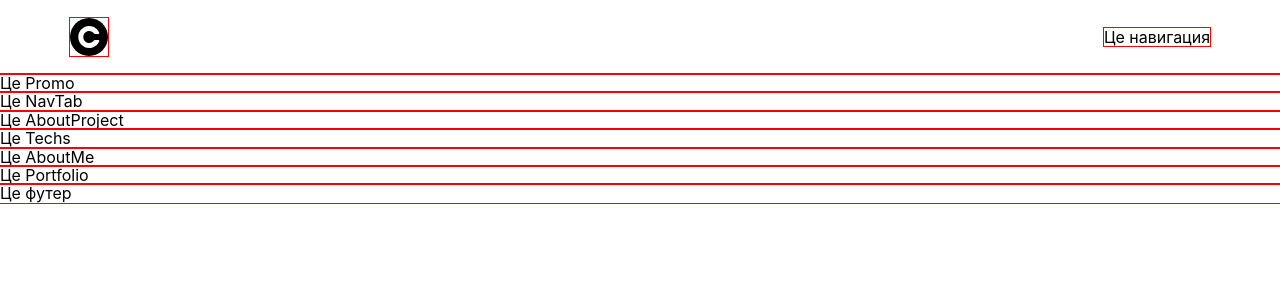
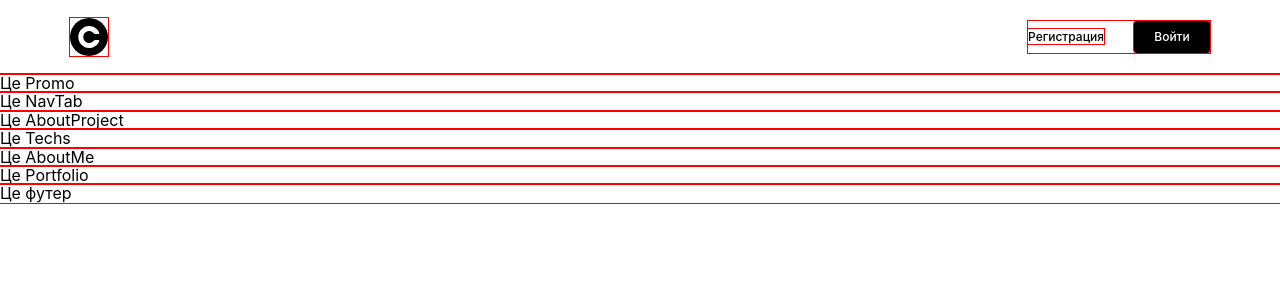
Before and after one commit to mahakomar11/movies-explorer-frontend, a React (Create React App) app: page / in a window 1280 px wide. Shown: the top 300 px of the page. Built offline with nearby package versions, Linux system fonts and the light colour scheme.

Commit message:
Fill Navigation

```diff
--- a/src/components/Navigation/Navigation.css
+++ b/src/components/Navigation/Navigation.css
@@ -0,0 +1,33 @@
+.nav__link {
+  margin-right: 20px;
+  text-decoration: none;
+  color: inherit;
+  font-weight: 500;
+  font-size: 12px;
+  line-height: 16px;
+}
+
+.nav__link:last-of-type {
+  margin-right: 0px;
+}
+
+.nav__link:hover {
+  text-decoration: underline;
+}
+
+.nav__button {
+  width: 76px;
+  height: 32px;
+  margin-left: 30px;
+  font-weight: 500;
+  font-size: 12px;
+  line-height: 16px;
+  color: #ffffff;
+  background: #000000;
+  border-radius: 3px;
+  border: 0px;
+}
+
+.nav__button:hover {
+  opacity: 80%;
+}
--- a/src/components/Navigation/Navigation.js
+++ b/src/components/Navigation/Navigation.js
@@ -1,7 +1,15 @@
+import { Link } from 'react-router-dom';
+import './Navigation.css';
+
 function Navigation() {
-    return (
-        <div>Це навигация</div>
-    )
+  return (
+    <nav>
+      <Link to='/signup' className='nav__link'>
+        Регистрация
+      </Link>
+      <button className='nav__button'>Войти</button>
+    </nav>
+  );
 }
 
 export default Navigation;
```
